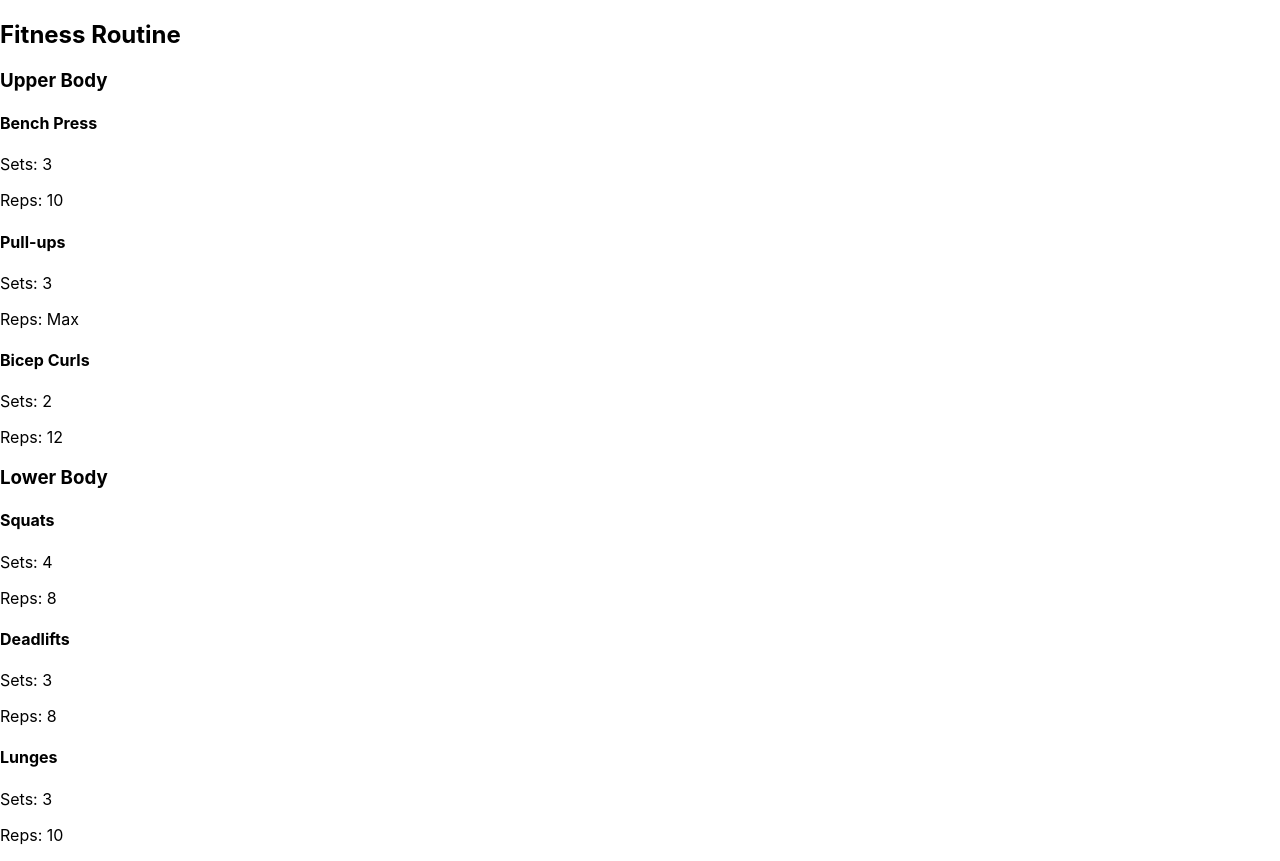
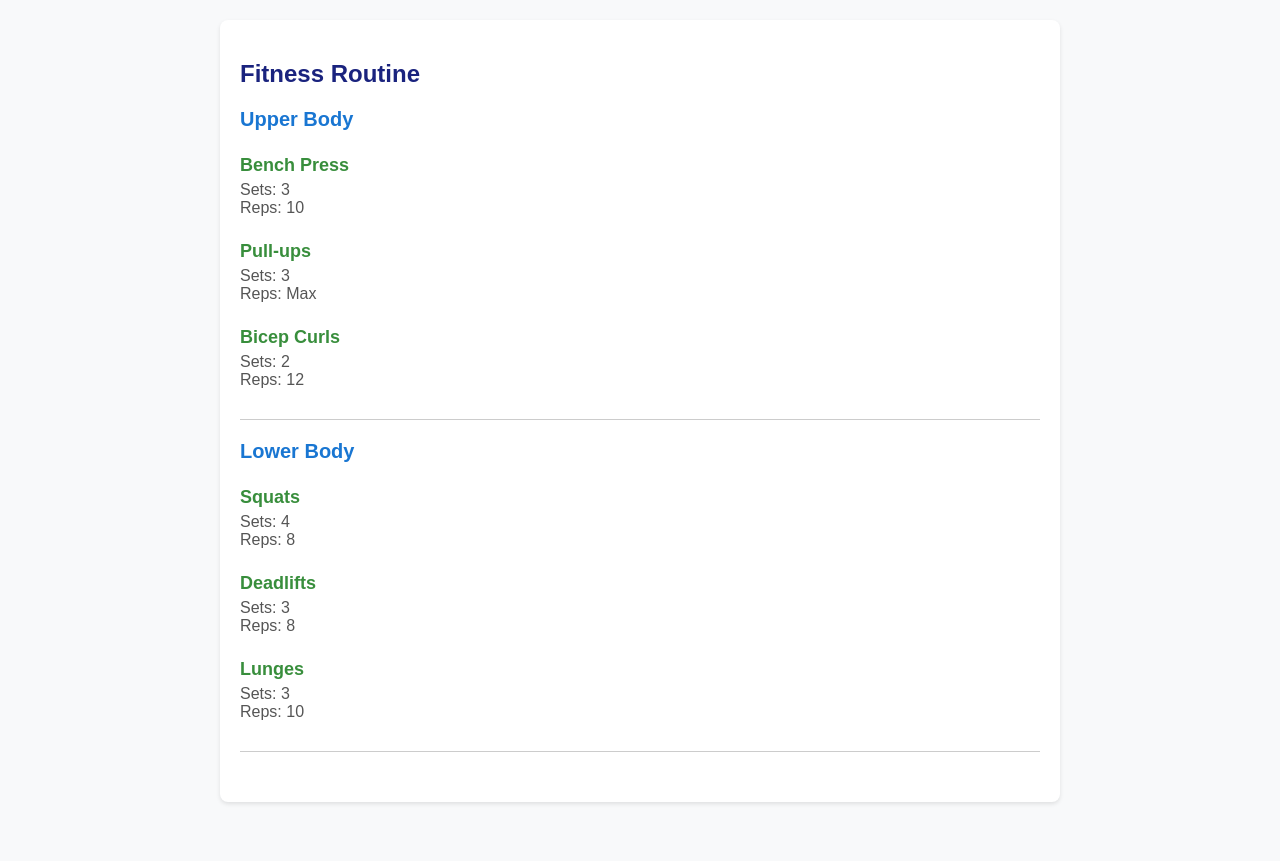
Before and after one commit to alc080341/FITIN-FE, a React (Create React App) app: page / in a window 1280 px wide. After the commit the page ends 822 px from the top, so only its background shows below. Built offline with nearby package versions, Linux system fonts and the light colour scheme.

Commit message:
1.0.0: add basic styling

```diff
--- a/src/App.css
+++ b/src/App.css
@@ -1,38 +1,57 @@
-.App {
-  text-align: center;
+/* App layout styles */
+body {
+  font-family: Arial, sans-serif;
+  background-color: #f8f9fa;
+  margin: 0;
+  padding: 20px;
 }
 
-.App-logo {
-  height: 40vmin;
-  pointer-events: none;
+.app {
+  max-width: 800px;
+  margin: 0 auto;
+  background-color: #fff;
+  padding: 20px;
+  border-radius: 8px;
+  box-shadow: 0 2px 4px rgba(0, 0, 0, 0.1);
 }
 
-@media (prefers-reduced-motion: no-preference) {
-  .App-logo {
-    animation: App-logo-spin infinite 20s linear;
-  }
+/* Program component styles */
+.program {
+  margin-bottom: 30px;
 }
 
-.App-header {
-  background-color: #282c34;
-  min-height: 100vh;
-  display: flex;
-  flex-direction: column;
-  align-items: center;
-  justify-content: center;
-  font-size: calc(10px + 2vmin);
-  color: white;
+.program h2 {
+  color: #1a237e; /* Dark blue */
+  font-size: 24px;
+  margin-bottom: 10px;
 }
 
-.App-link {
-  color: #61dafb;
+/* Workout component styles */
+.workout {
+  margin-bottom: 20px;
+  border-bottom: 1px solid #ccc;
+  padding-bottom: 20px;
 }
 
-@keyframes App-logo-spin {
-  from {
-    transform: rotate(0deg);
-  }
-  to {
-    transform: rotate(360deg);
-  }
+.workout h3 {
+  color: #1976d2; /* Medium blue */
+  font-size: 20px;
+  margin-bottom: 10px;
 }
+
+/* Exercise component styles */
+.exercise {
+  margin-bottom: 10px;
+}
+
+.exercise h4 {
+  color: #388e3c; /* Green */
+  font-size: 18px;
+  margin-bottom: 5px;
+}
+
+.exercise p {
+  color: #555; /* Dark gray */
+  font-size: 16px;
+  margin: 0;
+}
```
